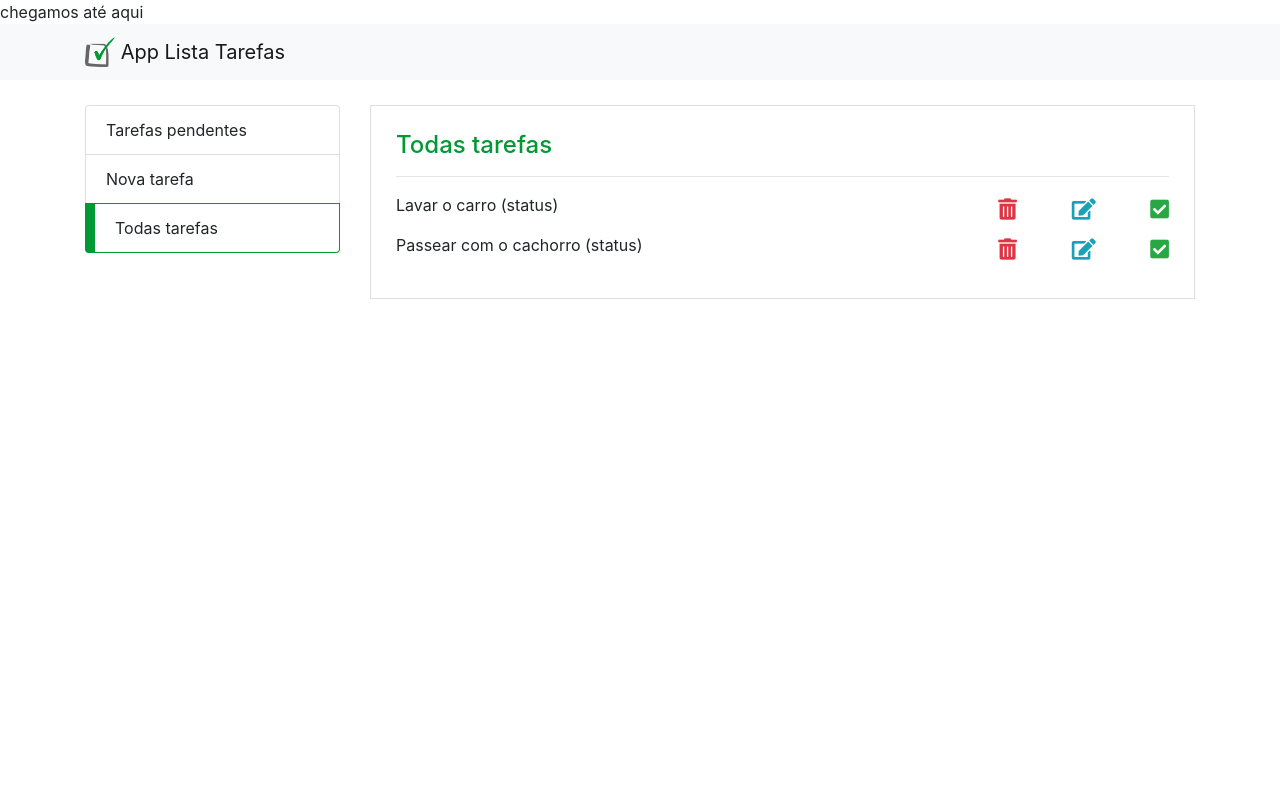
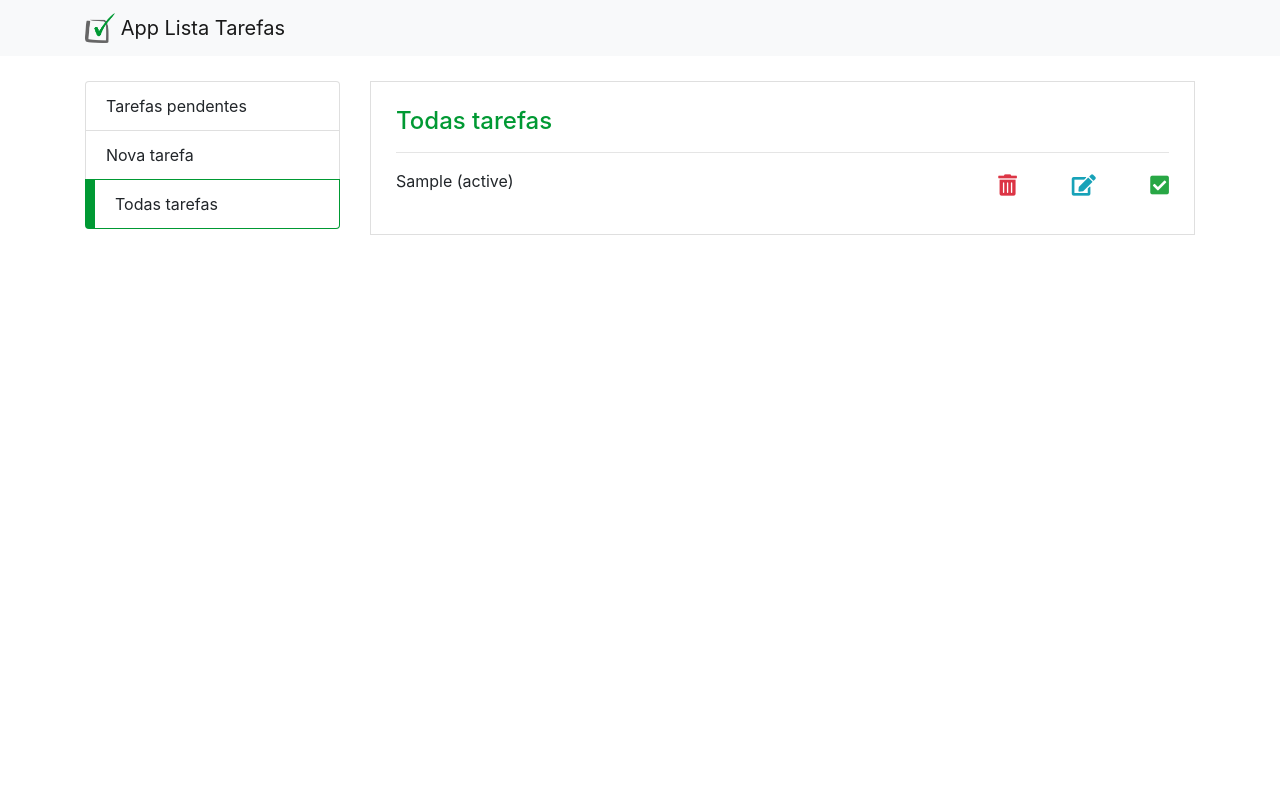
Before and after one commit to CassioNuness/Curso-Web-completo, a PHP site: page /app_lista_tarefas_public/todas_tarefas.php in a window 1280 px wide. Run offline with PHP 8.4, Linux system fonts and the light colour scheme; tables that the repository leaves empty or names only in its code hold one stand-in row (values such as "Sample post"); some libraries are stand-ins or nearby versions.

Commit message:
aula 492 - PHP com PDO - Listando todos os Registros parte 2 (App Lista de Tarefas)

```diff
--- a/php_com_pdo/app_lista_tarefas_public/tarefa.service.php
+++ b/php_com_pdo/app_lista_tarefas_public/tarefa.service.php
@@ -17,6 +17,25 @@
             $stmt->execute();
         }
 
+        public function recuperar() {
+
+            $query = '
+                SELECT
+                    t.id,
+                    t.id_status,
+                    s.status,
+                    t.tarefa
+                FROM tb_tarefas AS t
+                LEFT JOIN tb_status AS s
+                    ON t.id_status = s.id
+            ';
+
+            $stmt = $this->conexao->prepare($query);
+            $stmt->execute();
+
+            return $stmt->fetchAll(PDO::FETCH_OBJ);
+        }
+
         public function atualizar() {
 
         }
--- a/php_com_pdo/app_lista_tarefas_public/tarefa_controller.php
+++ b/php_com_pdo/app_lista_tarefas_public/tarefa_controller.php
@@ -18,7 +18,9 @@
         header('Location: nova_tarefa.php?inclusao=1');
 
     } else if($acao == "recuperar") {
-        echo "chegamos até aqui";
+
+        $tarefaService = new TarefaService(new Conexao(), new Tarefa());
+        $tarefas = $tarefaService->recuperar();
     }
 
 ?>
--- a/php_com_pdo/app_lista_tarefas_public/todas_tarefas.php
+++ b/php_com_pdo/app_lista_tarefas_public/todas_tarefas.php
@@ -1,5 +1,6 @@
 <?php
 
+	$tarefas = [];
 	$acao = "recuperar";
 	require "tarefa_controller.php";
 
@@ -43,8 +44,10 @@
 								<h4>Todas tarefas</h4>
 								<hr />
 
+								<?
+									foreach($tarefas as $indice => $tarefa) { ?>
 										<div class="row mb-3 d-flex align-items-center tarefa">
-									<div class="col-sm-9">Lavar o carro (status)</div>
+											<div class="col-sm-9"><?= $tarefa->tarefa ?> (<?= $tarefa->status ?>)</div>
 											<div class="col-sm-3 mt-2 d-flex justify-content-between">
 												<i class="fas fa-trash-alt fa-lg text-danger"></i>
 												<i class="fas fa-edit fa-lg text-info"></i>
@@ -52,14 +55,7 @@
 											</div>
 										</div>
 
-								<div class="row mb-3 d-flex align-items-center tarefa">
-									<div class="col-sm-9">Passear com o cachorro (status)</div>
-									<div class="col-sm-3 mt-2 d-flex justify-content-between">
-										<i class="fas fa-trash-alt fa-lg text-danger"></i>
-										<i class="fas fa-edit fa-lg text-info"></i>
-										<i class="fas fa-check-square fa-lg text-success"></i>
-									</div>
-								</div>
+									<? } ?>
 
 							</div>
 						</div>
```
Lines whose indentation alone changed are shown as unchanged.
